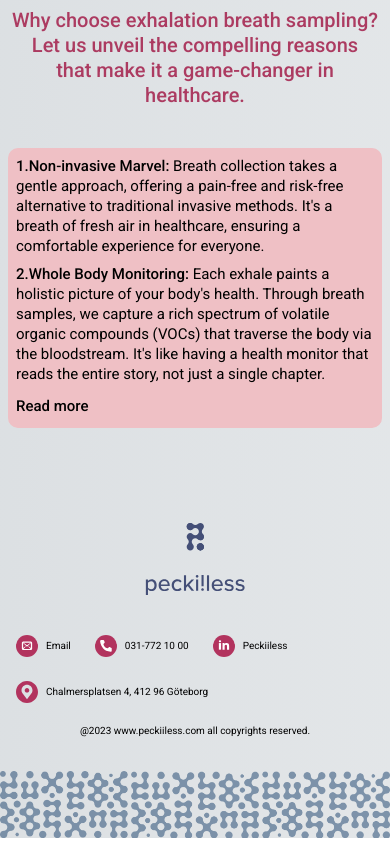
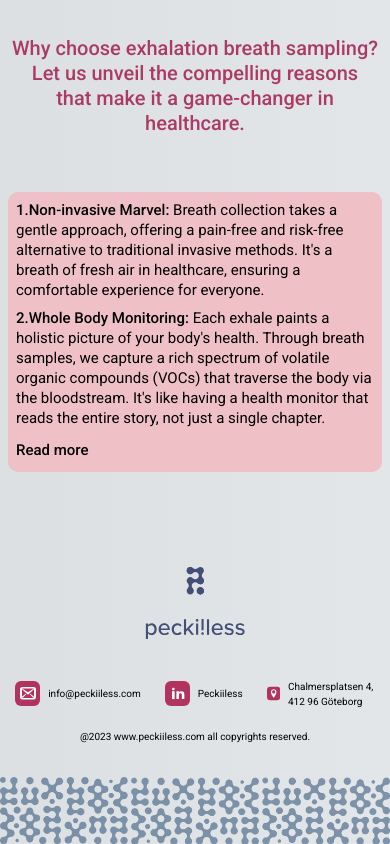
Before and after one commit to Peckiiless/peckiiless-website, a Next.js app: page /healthcare in a window 390 px wide. Shown: the part 2151-2995 px from the top of the page. Built offline with nearby package versions, Linux system fonts and the light colour scheme.

Commit message:
responsive ipad

```diff
--- a/app/components/Footer.tsx
+++ b/app/components/Footer.tsx
@@ -27,80 +27,40 @@ const Footer = () => {
             currentRoute === "/about-us" && "hidden"
           } flex justify-center px-4`}
         >
-          <div className="flex flex-wrap gap-6 xs:gap-12  mt-6 xs:mt-14">
-            <FadeIn className="flex gap-2 xs:gap-4 items-center">
+          <div className="flex gap-6  mt-6 xs:mt-14">
+            <FadeIn className="flex gap-2 items-center">
               <svg
-                className="w-[22px] xs:w-[40px] md:w-[50px]"
-                width="inherit"
-                height="inherit"
-                viewBox="0 0 60 60"
+                xmlns="http://www.w3.org/2000/svg"
+                width="25"
+                height="25"
+                viewBox="0 0 25 25"
                 fill="none"
-                xmlns="http://www.w3.org/2000/svg"
               >
-                <circle cx="30" cy="30" r="30" fill="#B2335E" />
+                <rect width="25" height="25" rx="6" fill="#B2335E" />
                 <path
-                  d="M39.3328 18H20.6673C18.1 18 16 19.725 16 21.8338V37.1662C16 39.2764 18.1 41 20.6673 41H39.3328C41.9 41 44 39.2764 44 37.1662V21.8338C44 19.725 41.9 18 39.3328 18ZM39.3328 20.875C39.5515 20.875 39.758 20.9268 39.9347 21.0173L29.9983 27.7649L20.0635 21.0173C20.2402 20.9268 20.4467 20.875 20.6655 20.875H39.331H39.3328ZM20.6673 38.125C20.6148 38.125 20.5623 38.1221 20.5115 38.1164L26.6803 31.087L25.8805 30.4301L19.5 35.6712V21.9445L30 32.375L40.5 21.9445V35.6712L34.1195 30.4301L33.3197 31.087L39.4885 38.1164C39.4378 38.1221 39.3852 38.125 39.3345 38.125H20.669H20.6673Z"
+                  d="M18.333 6H7.667C6.2 6 5 6.94286 5 8.0955V16.4759C5 17.6294 6.2 18.5714 7.667 18.5714H18.333C19.8 18.5714 21 17.6294 21 16.4759V8.0955C21 6.94286 19.8 6 18.333 6ZM18.333 7.57143C18.458 7.57143 18.576 7.59971 18.677 7.64921L12.999 11.3374L7.322 7.64921C7.423 7.59971 7.541 7.57143 7.666 7.57143H18.332H18.333ZM7.667 17C7.637 17 7.607 16.9984 7.578 16.9953L11.103 13.1531L10.646 12.7941L7 15.6588V8.156L13 13.8571L19 8.156V15.6588L15.354 12.7941L14.897 13.1531L18.422 16.9953C18.393 16.9984 18.363 17 18.334 17H7.668H7.667Z"
                   fill="#FEFEFE"
                 />
               </svg>
 
-              <p className="">Email</p>
+              <p className="">info@peckiiless.com</p>
             </FadeIn>
-            <FadeIn className="flex gap-2 xs:gap-4 items-center">
-              <svg
-                className="w-[22px] xs:w-[40px] md:w-[50px]"
-                xmlns="http://www.w3.org/2000/svg"
-                width="inherit"
-                height="inherit"
-                viewBox="0 0 60 60"
-                fill="none"
-              >
-                <circle cx="30" cy="30" r="30" fill="#B2335E" />
-                <path
-                  d="M35.0699 36.4617L37.7947 33.7358C38.1617 33.3732 38.6261 33.125 39.1314 33.0213C39.6366 32.9176 40.1612 32.9629 40.6412 33.1516L43.9621 34.4781C44.4472 34.6751 44.8632 35.0114 45.1576 35.4445C45.452 35.8776 45.6117 36.3882 45.6165 36.912V42.9967C45.6137 43.353 45.5388 43.705 45.3964 44.0316C45.254 44.3582 45.047 44.6526 44.7879 44.897C44.5287 45.1414 44.2229 45.3309 43.8886 45.454C43.5544 45.577 43.1987 45.6312 42.843 45.6131C19.5724 44.1649 14.8769 24.4505 13.9889 16.9055C13.9476 16.535 13.9853 16.16 14.0994 15.8051C14.2134 15.4502 14.4013 15.1234 14.6507 14.8464C14.9 14.5693 15.2052 14.3483 15.5461 14.1977C15.887 14.0471 16.2559 13.9704 16.6285 13.9727H22.504C23.0283 13.9743 23.5401 14.1327 23.9737 14.4276C24.4073 14.7226 24.7427 15.1405 24.9369 15.6277L26.2628 18.95C26.4578 19.4283 26.5075 19.9535 26.4058 20.46C26.3041 20.9664 26.0555 21.4317 25.6911 21.7976L22.9662 24.5236C22.9662 24.5236 24.5355 35.1474 35.0699 36.4617Z"
-                  fill="white"
-                />
-              </svg>
 
-              <p className="">031-772 10 00</p>
-            </FadeIn>
-            <FadeIn className="flex gap-2 xs:gap-4 items-center">
-              <svg
-                className="w-[22px] xs:w-[40px] md:w-[50px]"
-                xmlns="http://www.w3.org/2000/svg"
-                width="inherit"
-                height="inherit"
-                viewBox="0 0 60 60"
-                fill="none"
-              >
-                <circle cx="30" cy="30" r="30" fill="#B2335E" />
-                <path
-                  d="M26 22H31.534V24.836H31.614C32.384 23.454 34.268 22 37.078 22C42.92 22 44 25.636 44 30.366V40H38.23V31.46C38.23 29.424 38.188 26.802 35.23 26.802C32.226 26.802 31.766 29.02 31.766 31.312V40H26V22Z"
-                  fill="white"
-                />
-                <path d="M16 22H22V40H16V22Z" fill="white" />
-                <path
-                  d="M22 17C22 18.656 20.656 20 19 20C17.344 20 16 18.656 16 17C16 15.344 17.344 14 19 14C20.656 14 22 15.344 22 17Z"
-                  fill="white"
-                />
-              </svg>
+            <FadeIn className="flex gap-2 items-center">
+             <svg xmlns="http://www.w3.org/2000/svg" width="25" height="25" viewBox="0 0 25 25" fill="none">
+  <rect width="25" height="25" rx="6" fill="#B2335E"/>
+  <path d="M11.4121 10.1641H13.8568V11.4169H13.8921C14.2322 10.8064 15.0645 10.1641 16.3058 10.1641C18.8865 10.1641 19.3636 11.7703 19.3636 13.8597V18.1156H16.8147V14.343C16.8147 13.4436 16.7962 12.2853 15.4895 12.2853C14.1624 12.2853 13.9592 13.2651 13.9592 14.2776V18.1156H11.4121V10.1641Z" fill="white"/>
+  <path d="M6.99414 10.1641H9.64464V18.1156H6.99414V10.1641Z" fill="white"/>
+  <path d="M9.64464 7.9522C9.64464 8.68374 9.05093 9.27745 8.31939 9.27745C7.58785 9.27745 6.99414 8.68374 6.99414 7.9522C6.99414 7.22066 7.58785 6.62695 8.31939 6.62695C9.05093 6.62695 9.64464 7.22066 9.64464 7.9522Z" fill="white"/>
+</svg>
 
               <p className="">Peckiiless</p>
             </FadeIn>
-            <FadeIn className="flex gap-2 xs:gap-4 items-center">
-              <svg
-                className="w-[22px] xs:w-[40px] md:w-[50px]"
-                xmlns="http://www.w3.org/2000/svg"
-                width="inherit"
-                height="inherit"
-                viewBox="0 0 60 60"
-                fill="none"
-              >
-                <path
-                  d="M30 0C13.4314 0 0 13.4314 0 30C0 46.5686 13.4314 60 30 60C46.5686 60 60 46.5686 60 30C60 13.4314 46.5686 0 30 0ZM30 10.1623C38.2593 10.1623 44.9561 16.8592 44.9561 25.1184C44.9561 27.6203 44.2705 30.923 42.8612 32.7905L30 49.8377L17.1387 32.7906C15.5872 30.7344 15.0439 27.8806 15.0439 25.1185C15.044 16.8592 21.7408 10.1623 30 10.1623ZM30 18.8269C26.5249 18.8269 23.7085 21.6433 23.7085 25.1184C23.7085 28.5936 26.5249 31.4099 30 31.4099C33.4752 31.4099 36.2915 28.5936 36.2915 25.1184C36.2915 21.6433 33.4752 18.8269 30 18.8269Z"
-                  fill="#B2335E"
-                />
-              </svg>
+            <FadeIn className="flex gap-2 items-center">
+              <svg xmlns="http://www.w3.org/2000/svg" width="25" height="25" viewBox="0 0 25 25" fill="none">
+  <rect width="25" height="25" rx="6" fill="#B2335E"/>
+  <path d="M12.4984 4.60156C9.68222 4.60156 7.39844 6.7975 7.39844 9.50541C7.39844 14.4093 12.4984 20.2939 12.4984 20.2939C12.4984 20.2939 17.5984 14.4093 17.5984 9.50541C17.5984 6.7975 15.3147 4.60156 12.4984 4.60156ZM12.4984 12.4477C10.8083 12.4477 9.43844 11.1305 9.43844 9.50541C9.43844 7.88027 10.8083 6.5631 12.4984 6.5631C14.1886 6.5631 15.5584 7.88027 15.5584 9.50541C15.5584 11.1305 14.1886 12.4477 12.4984 12.4477Z" fill="white"/>
+</svg>
               <p className="">Chalmersplatsen 4, 412 96 Göteborg</p>
             </FadeIn>
           </div>
--- a/app/healthcare/ProductBanner.tsx
+++ b/app/healthcare/ProductBanner.tsx
@@ -10,9 +10,9 @@ export default function ProductBanner() {
           delivering non-invasive comfort to everyone worldwide
         </p>
       </div>
-      <div className="grid grid-cols-12 xl:gap-4 text-right pt-5 leading-[1.375rem] sm:leading-[1.875rem]  lg:leading-[2.625rem]">
+      <div className="grid grid-cols-12 sm:gap-4 text-right pt-5 leading-[1.375rem] sm:leading-[1.875rem]  lg:leading-[2.625rem]">
         <div className="col-span-4 xs:col-span-5 ">
-          <p className="font-bold xs:text-[2rem] md:text-[2.875rem] text-[1.375rem] text-primary-800 pb-2 xs:pb-10">
+          <p className="font-bold xs:text-[2rem] md:text-[2.875rem] text-[1.375rem] text-primary-800 pb-5 lg:pb-10">
             Breathalyzer
           </p>
           <div>
@@ -27,7 +27,7 @@ export default function ProductBanner() {
             </p>
           </div>
 
-          <p className="hidden sm:block xs:text-[1.25rem] md:text-[1.75rem] text-[.875rem] xl:pl-[20%]">
+          <p className="hidden sm:block xs:text-[1.25rem] md:text-[1.75rem] text-[.875rem] sm:pl-[17%]">
             Empower your well-being with our state of-the-art breathalyzer -
             where every exhale reveals a roadmap to a healthier, more vibrant
             life. Click below to discover more about how it works and seamlessly
--- a/app/healthcare/Reasons.tsx
+++ b/app/healthcare/Reasons.tsx
@@ -6,7 +6,7 @@ export default function Reasons() {
   return (
     <div>
       <div className="px-[1%]">
-        <p className="text-center font-medium xs:text-[2rem] md:text-[2.625rem] text-[1.25rem] text-primary-800 leading-[1.5625rem] sm:leading-[2.75rem]  lg:leading-[3.5rem] py-10 xl:py-32  max-w-[85rem] mx-auto px-2">
+        <p className="text-center font-medium xs:text-[2rem] md:text-[2.625rem] text-[1.25rem] text-primary-800 leading-[1.5625rem] sm:leading-[2.75rem]  lg:leading-[3.5rem] py-14 sm:py-24 xl:py-32  max-w-[85rem] mx-auto px-2">
           Why choose exhalation breath sampling? Let us unveil the compelling
           reasons that make it a game-changer in healthcare.
         </p>
@@ -28,7 +28,7 @@ export default function Reasons() {
             It&#39;s like having a health monitor that reads the entire story,
             not just a single chapter.{" "}
           </p>
-          <p className={`${more ? "block" : "hidden md:block"}`}>
+          <p className={`${more ? "block" : "hidden sm:block"}`}>
             <span className="font-medium">3.Accessibility at Its Core:</span>{" "}
             Breath sampling is designed for universal application. Its
             simplicity requires no specialized facilities or extensive training,
```
Also changed, not shown: app/healthcare/BlowingLady.tsx (+4 -4 lines), app/healthcare/Pregnancy.tsx (+4 -4 lines).
